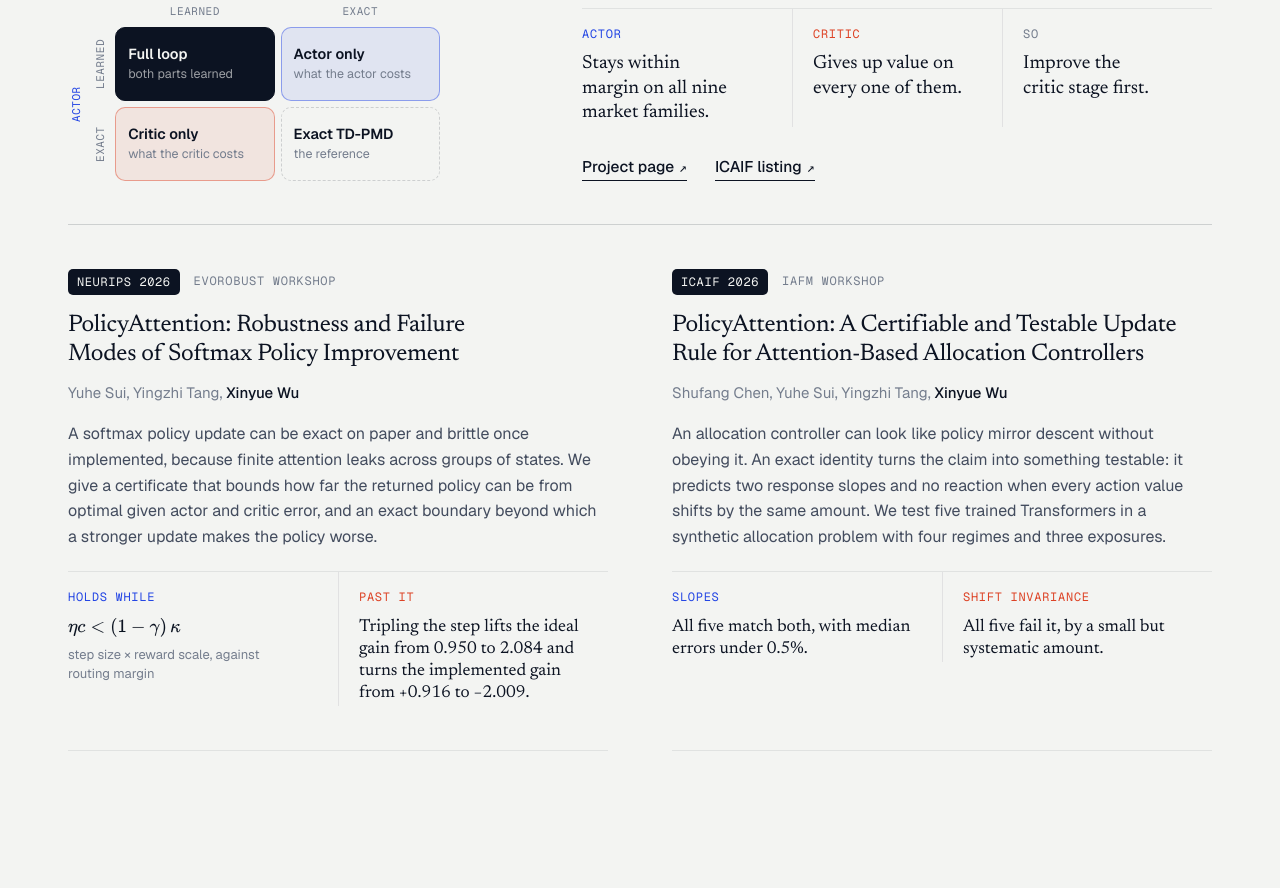
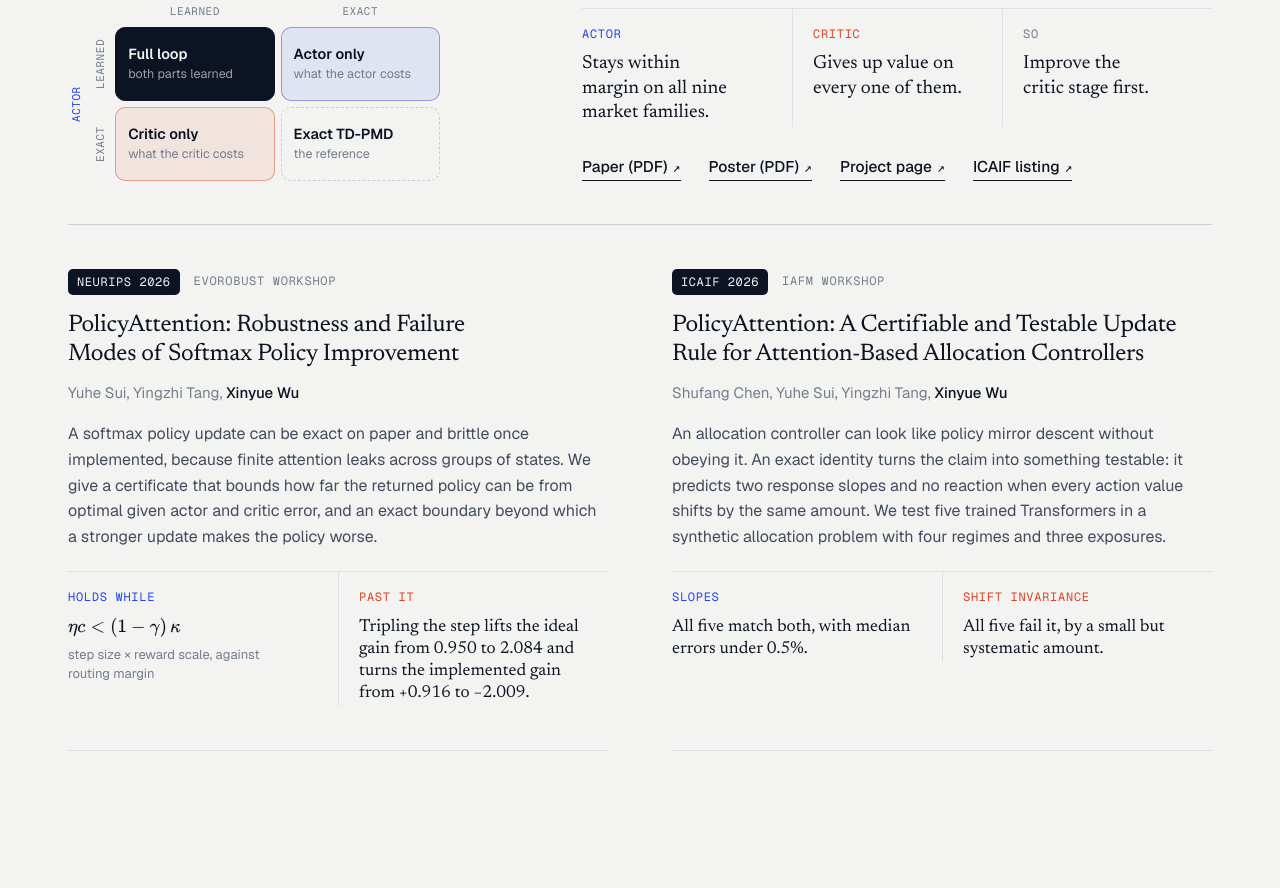
Before and after one commit to eric-xinyue-wu/eric-xinyue-wu.github.io, a plain HTML site: page index.html in a window 1280 px wide. Shown: the part 1648-2536 px from the top of the page. Drawn offline with nearby package versions, Linux system fonts and the light colour scheme.

Commit message:
Paper and poster links for the ICAIF paper; resume without the co-founder label
Co-Authored-By: Claude Fable 5.2 <noreply@anthropic.com>

```diff
--- a/index.html
+++ b/index.html
@@ -165,6 +165,8 @@
       <div><dt>So</dt><dd>Improve the critic stage first.</dd></div>
     </dl>
     <p class="links">
+      <a class="link" href="https://ericwu666666.github.io/icaif26-pmd-market-making/paper.pdf" target="_blank" rel="noopener">Paper (PDF)<span aria-hidden="true">↗</span></a>
+      <a class="link" href="https://ericwu666666.github.io/icaif26-pmd-market-making/poster.pdf" target="_blank" rel="noopener">Poster (PDF)<span aria-hidden="true">↗</span></a>
       <a class="link" href="https://ericwu666666.github.io/icaif26-pmd-market-making/" target="_blank" rel="noopener">Project page<span aria-hidden="true">↗</span></a>
       <a class="link" href="https://icaif2026.org/workshop-papers/#paper-ai-market-microstructure-1245" target="_blank" rel="noopener">ICAIF listing<span aria-hidden="true">↗</span></a>
     </p>
```
Also changed, not shown: 1 other file.
